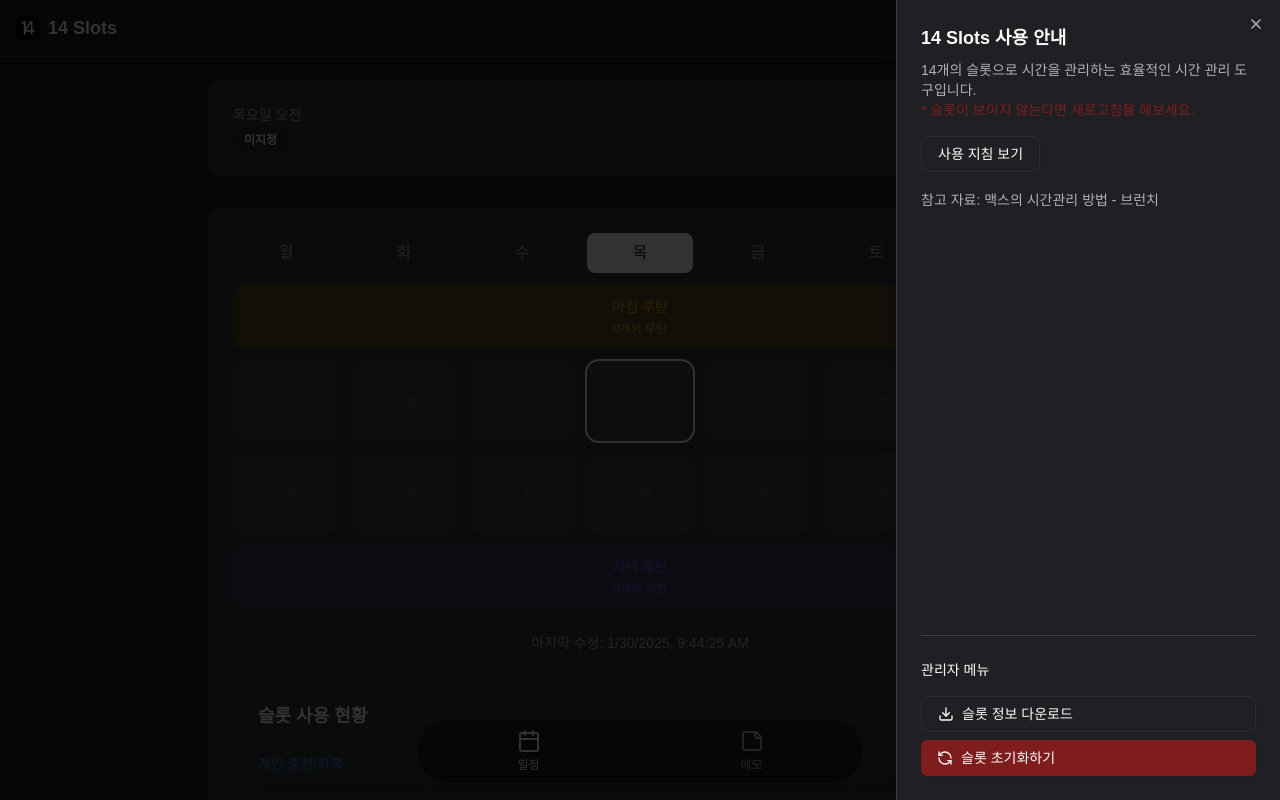
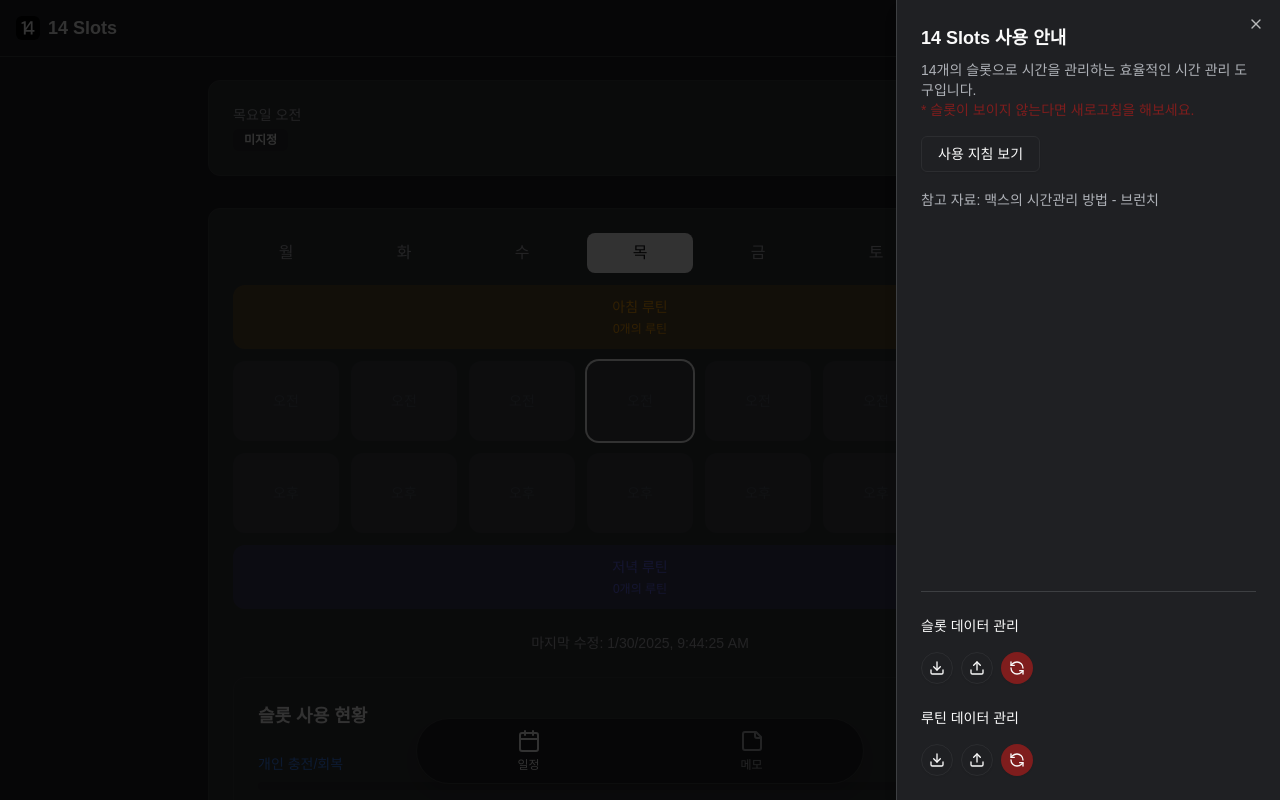
Before and after one commit to SHYDEV-KR/14slots, a Next.js app: page / in a window 1280 px wide. Both pictures are taken after a click on the button 1246 px from the left and 28 px from the top of the page. Shown: the top 800 px of the page. Built offline with nearby package versions, Linux system fonts and the light colour scheme.

Commit message:
Add data backup and upload functionality for slots and routines in header

```diff
--- a/components/header.tsx
+++ b/components/header.tsx
@@ -13,7 +13,7 @@ import {
 } from "@/components/ui/sheet"
 import { useLocalStorage } from "@/hooks/useLocalStorage"
 import type { TimeRange, TimeSlot, WeekSchedule } from "@/types"
-import { Download, Menu, RefreshCcw } from "lucide-react"
+import { Download, Menu, RefreshCcw, Upload } from "lucide-react"
 import Image from "next/image"
 import { useState } from "react"
 import { SlotSettings } from "./slot-settings"
@@ -40,12 +40,31 @@ export function Header() {
     if (!scheduleStr) return
 
     const schedule = JSON.parse(scheduleStr)
-    const dataStr = JSON.stringify(schedule, null, 2)
+    const { slots, settings } = schedule
+    const dataStr = JSON.stringify({ slots, settings }, null, 2)
     const blob = new Blob([dataStr], { type: "application/json" })
     const url = URL.createObjectURL(blob)
     const a = document.createElement("a")
     a.href = url
-    a.download = `14slots-backup-${new Date().toISOString().split("T")[0]}.json`
+    a.download = `14slots-slots-backup-${new Date().toISOString().replace(/[:.]/g, "-")}.json`
+    document.body.appendChild(a)
+    a.click()
+    document.body.removeChild(a)
+    URL.revokeObjectURL(url)
+  }
+
+  const handleRoutineDownload = () => {
+    const scheduleStr = localStorage.getItem("schedule")
+    if (!scheduleStr) return
+
+    const schedule = JSON.parse(scheduleStr)
+    const { morningRoutines, eveningRoutines } = schedule
+    const dataStr = JSON.stringify({ morningRoutines, eveningRoutines }, null, 2)
+    const blob = new Blob([dataStr], { type: "application/json" })
+    const url = URL.createObjectURL(blob)
+    const a = document.createElement("a")
+    a.href = url
+    a.download = `14slots-routines-backup-${new Date().toISOString().replace(/[:.]/g, "-")}.json`
     document.body.appendChild(a)
     a.click()
     document.body.removeChild(a)
@@ -57,7 +76,7 @@ export function Header() {
     const slots: TimeSlot[] = []
     let slotId = 0
 
-    // 기존 슬롯의 정보를 저장
+    // 기존 슬롯의 데이터를 저장
     const slotInfoMap = new Map<string, Partial<TimeSlot>>()
     schedule.slots.forEach(slot => {
       const key = `${slot.day}-${slot.period}`
@@ -69,7 +88,7 @@ export function Header() {
       })
     })
 
-    // 새로운 시간대로 슬롯 생성하면서 기존 정보 유지
+    // 새로운 시간대로 슬롯 생성하면서 기존 데이터 유지
     for (const day of days) {
       for (const timeRange of timeRanges) {
         const key = `${day}-${timeRange.label}`
@@ -151,6 +170,82 @@ export function Header() {
     setShowResetDialog(false)
   }
 
+  const handleUpload = (event: React.ChangeEvent<HTMLInputElement>) => {
+    const file = event.target.files?.[0]
+    if (!file) return
+
+    const reader = new FileReader()
+    reader.onload = (e) => {
+      try {
+        const content = e.target?.result as string
+        const uploadedData = JSON.parse(content)
+
+        // 기본적인 유효성 검사
+        if (!uploadedData.slots || !Array.isArray(uploadedData.slots)) {
+          alert('올바르지 않은 슬롯 데이터 형식입니다.')
+          return
+        }
+
+        setSchedule(prev => ({
+          ...prev,
+          slots: uploadedData.slots,
+          settings: uploadedData.settings || prev.settings,
+          lastUpdated: new Date().toISOString(),
+        }))
+        window.dispatchEvent(new Event('schedule-updated'))
+        window.location.reload()
+      } catch (error) {
+        console.error('파일 처리 중 오류 발생:', error)
+        alert('파일을 처리하는 중 오류가 발생했습니다.')
+      }
+    }
+    reader.readAsText(file)
+  }
+
+  const handleRoutineUpload = (event: React.ChangeEvent<HTMLInputElement>) => {
+    const file = event.target.files?.[0]
+    if (!file) return
+
+    const reader = new FileReader()
+    reader.onload = (e) => {
+      try {
+        const content = e.target?.result as string
+        const uploadedData = JSON.parse(content)
+
+        // 기본적인 유효성 검사
+        if (!uploadedData.morningRoutines || !uploadedData.eveningRoutines ||
+            !Array.isArray(uploadedData.morningRoutines) || !Array.isArray(uploadedData.eveningRoutines)) {
+          alert('올바르지 않은 루틴 데이터 형식입니다.')
+          return
+        }
+
+        setSchedule(prev => ({
+          ...prev,
+          morningRoutines: uploadedData.morningRoutines,
+          eveningRoutines: uploadedData.eveningRoutines,
+          lastUpdated: new Date().toISOString(),
+        }))
+        window.dispatchEvent(new Event('schedule-updated'))
+        window.location.reload()
+      } catch (error) {
+        console.error('파일 처리 중 오류 발생:', error)
+        alert('파일을 처리하는 중 오류가 발생했습니다.')
+      }
+    }
+    reader.readAsText(file)
+  }
+
+  const handleRoutineReset = () => {
+    setSchedule(prev => ({
+      ...prev,
+      morningRoutines: [],
+      eveningRoutines: [],
+      lastUpdated: new Date().toISOString(),
+    }))
+    setShowResetDialog(false)
+    window.location.reload()
+  }
+
   return (
     <header className="fixed top-0 left-0 right-0 z-50 border-b bg-background/80 backdrop-blur-sm">
       <div className="container flex items-center justify-between h-14 px-4">
@@ -208,34 +303,52 @@ export function Header() {
 
                 <div className="mt-auto pt-6">
                   <Separator className="mb-6" />
+                  <div className="space-y-6">
                     <div className="space-y-4">
-                    <h3 className="text-sm font-medium">관리자 메뉴</h3>
-                    <div className="flex flex-col gap-2">
+                      <h3 className="text-sm font-medium">슬롯 데이터 관리</h3>
+                      <div className="flex gap-2">
                         <Button
                           variant="outline"
                           onClick={handleDownload}
-                        className="justify-start gap-2"
+                          size="icon"
+                          className="h-8 w-8 rounded-full"
                         >
                           <Download className="h-4 w-4" />
-                        슬롯 정보 다운로드
                         </Button>
+
+                        <div className="relative">
+                          <input
+                            type="file"
+                            id="schedule-upload"
+                            className="hidden"
+                            accept=".json"
+                            onChange={handleUpload}
+                          />
+                          <Button
+                            variant="outline"
+                            size="icon"
+                            className="h-8 w-8 rounded-full"
+                            onClick={() => document.getElementById('schedule-upload')?.click()}
+                          >
+                            <Upload className="h-4 w-4" />
+                          </Button>
+                        </div>
 
                         <Dialog open={showResetDialog} onOpenChange={setShowResetDialog}>
                           <DialogTrigger asChild>
                             <Button
                               variant="destructive"
-                            className="justify-start gap-2"
+                              size="icon"
+                              className="h-8 w-8 rounded-full"
                             >
                               <RefreshCcw className="h-4 w-4" />
-                            슬롯 초기화하기
                             </Button>
                           </DialogTrigger>
                           <DialogContent>
                             <DialogHeader>
                               <DialogTitle>슬롯 초기화 확인</DialogTitle>
                               <DialogDescription>
-                              정말로 모든 슬롯 정보를 초기화하시겠습니까? 이 작업은 되돌릴 수 없습니다.
-                              루틴 정보는 유지됩니다.
+                                정말로 모든 슬롯 데이터를 초기화하시겠습니까? 이 작업은 되돌릴 수 없습니다.
                               </DialogDescription>
                             </DialogHeader>
                             <DialogFooter className="flex gap-2">
@@ -250,6 +363,67 @@ export function Header() {
                         </Dialog>
                       </div>
                     </div>
+
+                    <div className="space-y-4">
+                      <h3 className="text-sm font-medium">루틴 데이터 관리</h3>
+                      <div className="flex gap-2">
+                        <Button
+                          variant="outline"
+                          onClick={handleRoutineDownload}
+                          size="icon"
+                          className="h-8 w-8 rounded-full"
+                        >
+                          <Download className="h-4 w-4" />
+                        </Button>
+
+                        <div className="relative">
+                          <input
+                            type="file"
+                            id="routine-upload"
+                            className="hidden"
+                            accept=".json"
+                            onChange={handleRoutineUpload}
+                          />
+                          <Button
+                            variant="outline"
+                            size="icon"
+                            className="h-8 w-8 rounded-full"
+                            onClick={() => document.getElementById('routine-upload')?.click()}
+                          >
+                            <Upload className="h-4 w-4" />
+                          </Button>
+                        </div>
+
+                        <Dialog>
+                          <DialogTrigger asChild>
+                            <Button
+                              variant="destructive"
+                              size="icon"
+                              className="h-8 w-8 rounded-full"
+                            >
+                              <RefreshCcw className="h-4 w-4" />
+                            </Button>
+                          </DialogTrigger>
+                          <DialogContent>
+                            <DialogHeader>
+                              <DialogTitle>루틴 초기화 확인</DialogTitle>
+                              <DialogDescription>
+                                정말로 모든 루틴 데이터를 초기화하시겠습니까? 이 작업은 되돌릴 수 없습니다.
+                              </DialogDescription>
+                            </DialogHeader>
+                            <DialogFooter className="flex gap-2">
+                              <Button variant="outline" onClick={() => setShowResetDialog(false)}>
+                                취소
+                              </Button>
+                              <Button variant="destructive" onClick={handleRoutineReset}>
+                                초기화
+                              </Button>
+                            </DialogFooter>
+                          </DialogContent>
+                        </Dialog>
+                      </div>
+                    </div>
+                  </div>
                 </div>
               </div>
             </SheetContent>
```
Lines whose indentation alone changed are shown as unchanged.
